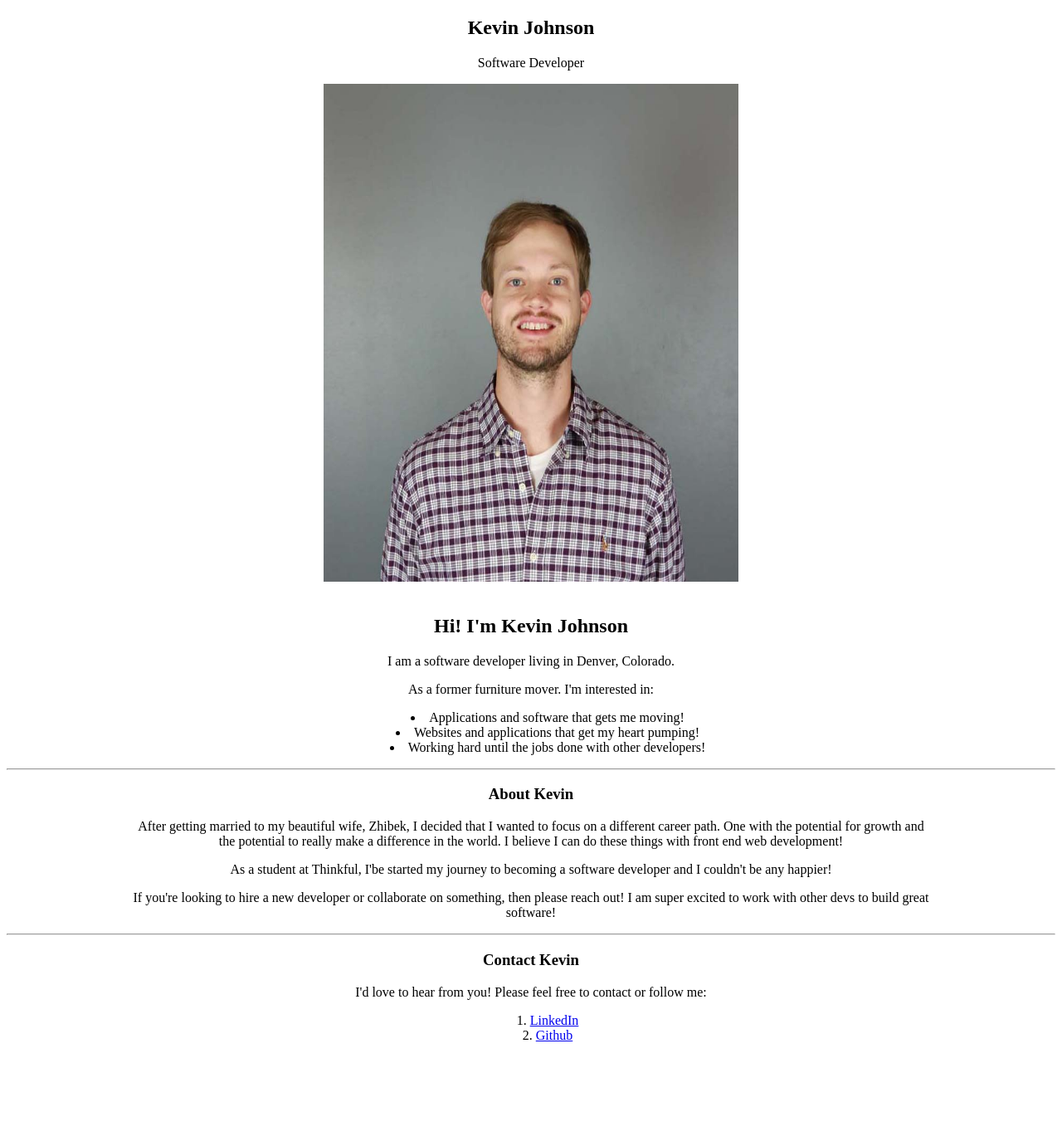
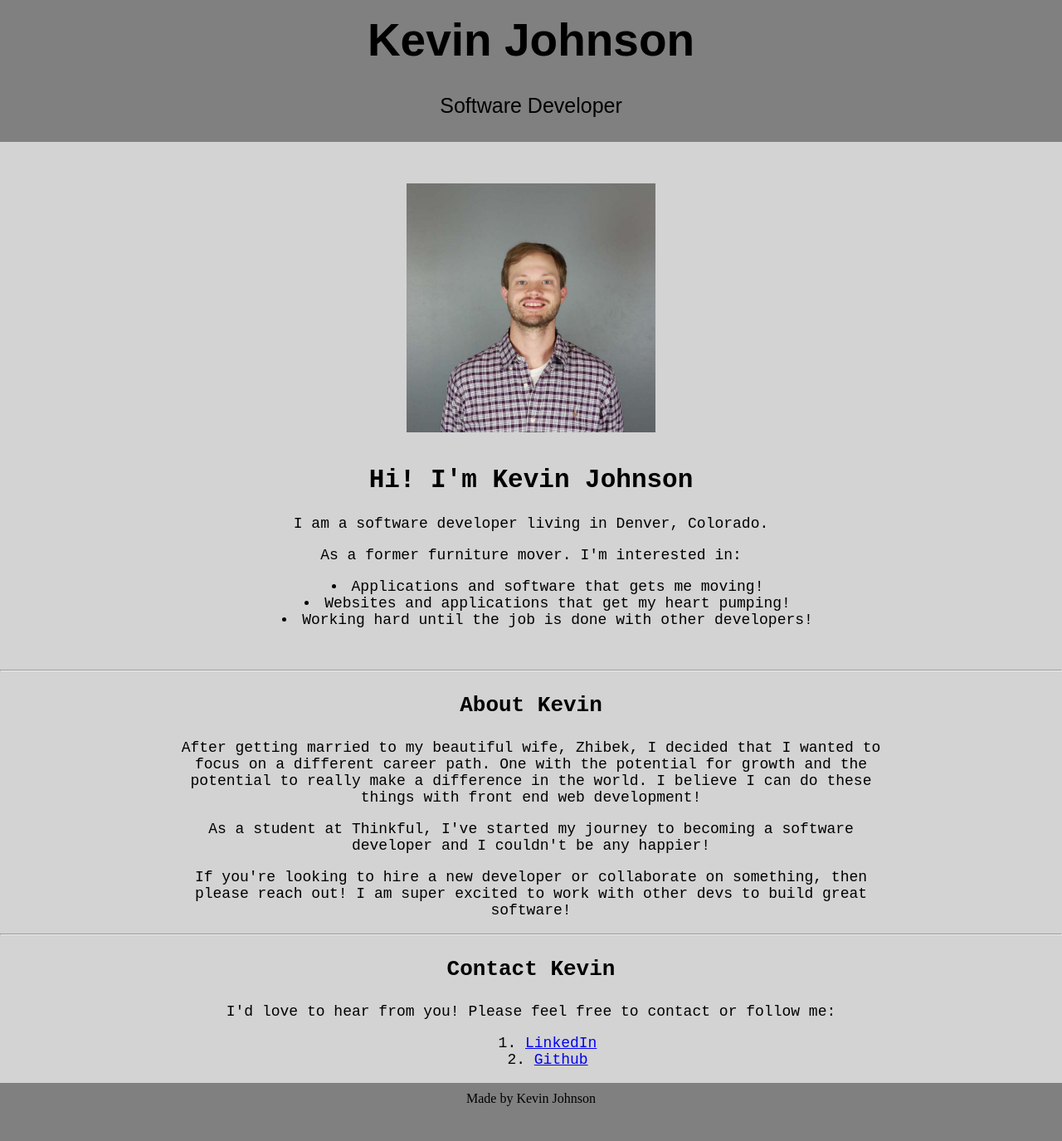
Before and after one commit to KevDev90/portfolio, a plain HTML site: page index.html in a window 1280 px wide. Shown: the whole page at 83% size. Before the commit the page ends 1273 px from the top, so only its background shows below. Drawn offline with Linux system fonts and the light colour scheme.

Commit message:
Added basic finishing styles

```diff
--- a/index.html
+++ b/index.html
@@ -18,14 +18,14 @@
         <ul>
           <li>Applications and software that gets me moving!</li>
           <li>Websites and applications that get my heart pumping!</li>
-          <li>Working hard until the jobs done with other developers!</li>
+          <li>Working hard until the job is done with other developers!</li>
         </ul>
         </section>
         <hr>
          <section class="about">
            <h3 class="about-kev">About Kevin</h3>
            <p class="wife">After getting married to my beautiful wife, Zhibek, I decided that I wanted to focus on a different career path. One with the potential for growth and the potential to really make a difference in the world. I believe I can do these things with front end web development!</p>
-           <p class="thinkful">As a student at Thinkful, I'be started my journey to becoming a software developer and I couldn't be any happier!</p>
+           <p class="thinkful">As a student at Thinkful, I've started my journey to becoming a software developer and I couldn't be any happier!</p>
            <p class="hire">If you're looking to hire a new developer or collaborate on something, then please reach out! I am super excited to work with other devs to build great software!</p>
            </section>
            <hr>
@@ -37,5 +37,6 @@
                  <li><a href="https://github.com/KevDev90">Github</a></li>
                  </ol>
               </section>
+              <footer>Made by Kevin Johnson</footer>
     </body>
 </html>
--- a/style.css
+++ b/style.css
@@ -8,31 +8,38 @@
 
 img {
   background-repeat: no-repeat;
+  height: 300px;
+  width: 300px;
   display: block;
-    margin-left: auto;
-    margin-right: auto
+  margin-left: auto;
+  margin-right: auto;
+
 }
 
 .intro-heading {
   margin-top: 40px;
-}
-
-.header {
-  text-align: center;
+  font-size: 31px;
 }
 
 .intro {
   text-align: center;
+  margin-bottom: 50px;
+  font-family: monospace;
+  font-size: 18px;
 }
 
 .about {
   text-align: center;
-  margin-left: 150px;
-  margin-right: 150px;
+  margin-left: 200px;
+  margin-right: 200px;
+  font-family: monospace;
+  font-size: 18px;
 }
 
 .contact {
   text-align: center;
+  font-family: monospace;
+  font-size: 18px;
 }
 
 ol {
@@ -44,3 +51,44 @@ ul {
     text-align: center;
     list-style-position: inside;
 }
+
+body {
+  background-color: #D3D3D3;
+  margin:0;
+  padding:0;
+}
+
+.header {
+  text-align: center;
+  background-color: grey;
+  margin-top: -50px;
+  margin-bottom: 50px;
+  height: 175px;
+}
+
+h1 {
+  font-family: fantasy;
+  font-size: 55px;
+  margin-bottom: 33px;
+  padding-top: 20px;
+}
+
+.dev {
+  font-family: fantasy;
+  font-size: 25px;
+}
+
+.about-kev {
+  font-size: 26px;
+}
+
+.contact-kev {
+  font-size: 26px;
+}
+
+footer {
+  background-color: grey;
+  text-align: center;
+  height: 70px;
+  padding-top: 10px;
+}
```
